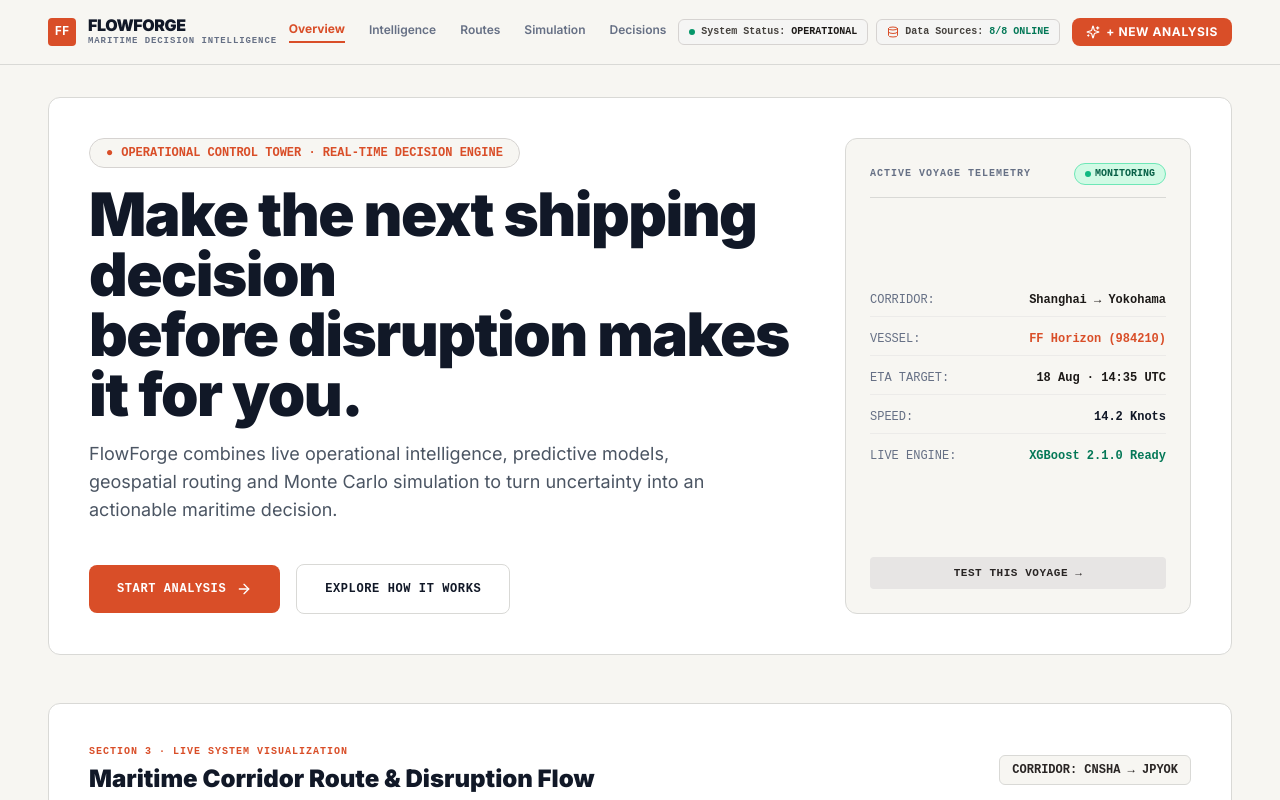
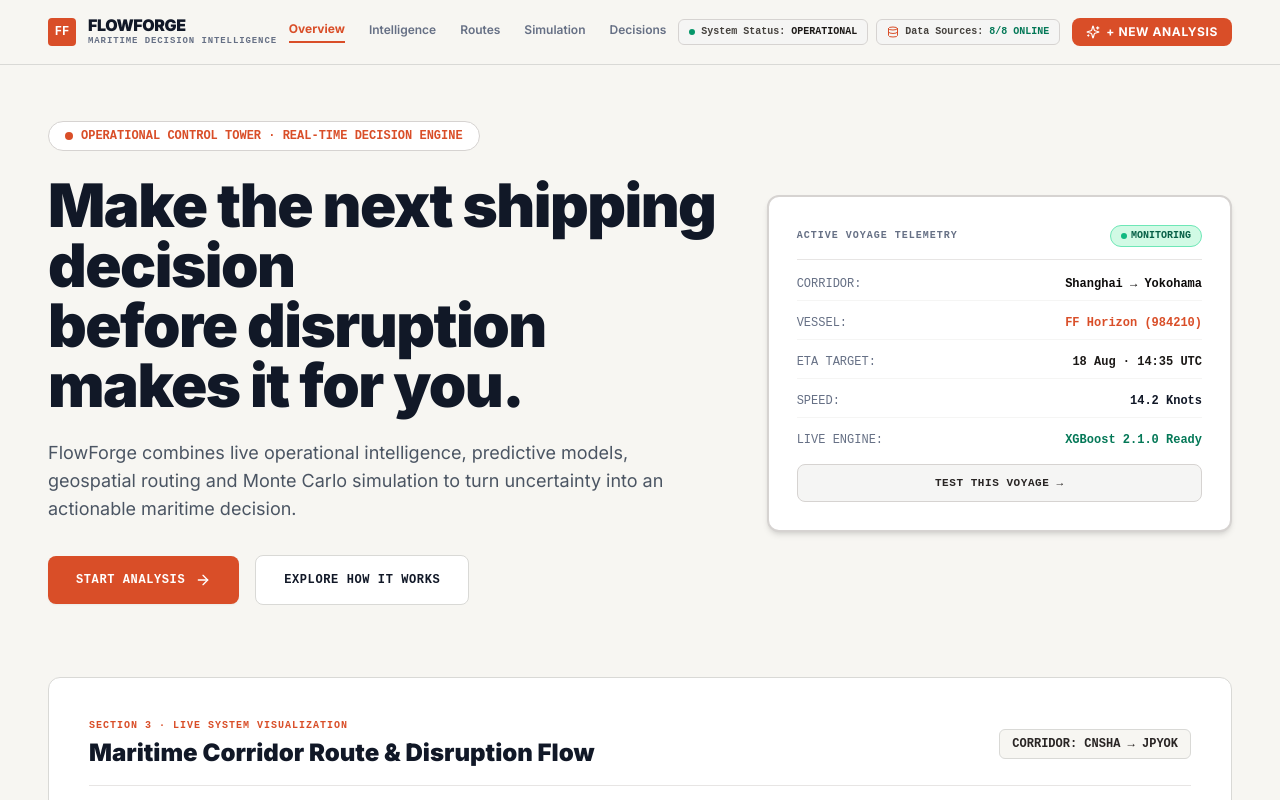
Before and after one commit to rayyanshk03/Flowforge, a Next.js app in the folder frontend/: page / in a window 1280 px wide. Shown: the top 800 px of the page. Built offline with nearby package versions, Linux system fonts and the light colour scheme; no server answers.

Commit message:
style(hero): unbox left headline text and elevate right telemetry control card

```diff
--- a/frontend/app/page.tsx
+++ b/frontend/app/page.tsx
@@ -66,13 +66,13 @@ export default function EnterpriseMaritimeLandingPage() {
       <main className="mx-auto max-w-[1440px] px-5 py-8 md:px-12 space-y-12">
 
         {/* 2. HERO SECTION */}
-        <section className="rounded-xl border border-[#D9D9D6] bg-white p-6 md:p-10 shadow-2xs overflow-hidden">
-          <div className="grid grid-cols-1 lg:grid-cols-12 gap-8 items-stretch">
-            {/* Left Content (8 Columns) */}
-            <div className="lg:col-span-8 space-y-6 flex flex-col justify-between">
-              <div className="space-y-4">
-                <div className="inline-flex items-center gap-2 rounded-full border border-stone-300 bg-[#F7F6F2] px-4 py-1.5 text-xs font-mono font-bold text-[#D94E28]">
-                  <span>●</span> OPERATIONAL CONTROL TOWER · REAL-TIME DECISION ENGINE
+        <section className="py-4 md:py-6">
+          <div className="grid grid-cols-1 lg:grid-cols-12 gap-8 lg:gap-12 items-center">
+            {/* Left Headline & Supporting Text (7 Columns - Sitting Unboxed on Canvas) */}
+            <div className="lg:col-span-7 space-y-6">
+              <div className="inline-flex items-center gap-2 rounded-full border border-stone-300 bg-white px-4 py-1.5 text-xs font-mono font-bold text-[#D94E28] shadow-2xs">
+                <span className="size-2 rounded-full bg-[#D94E28] animate-pulse" />
+                OPERATIONAL CONTROL TOWER · REAL-TIME DECISION ENGINE
               </div>
 
               <h1 className="text-4xl md:text-6xl font-black text-[#111827] tracking-tight leading-[1.1]">
@@ -83,12 +83,11 @@ export default function EnterpriseMaritimeLandingPage() {
               <p className="text-base md:text-lg text-[#4B5563] font-normal leading-relaxed max-w-2xl">
                 FlowForge combines live operational intelligence, predictive models, geospatial routing and Monte Carlo simulation to turn uncertainty into an actionable maritime decision.
               </p>
-              </div>
 
-              <div className="flex flex-wrap items-center gap-4 pt-4 text-xs font-mono font-bold">
+              <div className="flex flex-wrap items-center gap-4 pt-2 text-xs font-mono font-bold">
                 <button
                   onClick={() => setCreateScenarioOpen(true)}
-                  className="rounded-lg bg-[#D94E28] px-7 py-4 text-white shadow-xs hover:bg-[#C8401C] transition-all flex items-center gap-2.5 uppercase tracking-wider text-xs font-extrabold active:scale-[0.98]"
+                  className="rounded-lg bg-[#D94E28] px-7 py-4 text-white shadow-sm hover:bg-[#C8401C] transition-all flex items-center gap-2.5 uppercase tracking-wider text-xs font-extrabold active:scale-[0.98]"
                 >
                   Start Analysis <ArrowRight className="size-4" />
                 </button>
@@ -101,9 +100,9 @@ export default function EnterpriseMaritimeLandingPage() {
               </div>
             </div>
 
-            {/* Right Active Voyage Telemetry Card (4 Columns) */}
-            <div className="lg:col-span-4 rounded-xl border border-[#D9D9D6] bg-[#F7F6F2] p-6 text-xs font-mono space-y-4 shadow-2xs flex flex-col justify-between">
-              <div className="flex items-center justify-between border-b border-[#D9D9D6] pb-3">
+            {/* Right Telemetry Control Card (5 Columns - Bold White Box) */}
+            <div className="lg:col-span-5 rounded-xl border-2 border-stone-300 bg-white p-6 md:p-7 text-xs font-mono space-y-4 shadow-md">
+              <div className="flex items-center justify-between border-b border-stone-200 pb-3">
                 <span className="text-[10px] font-bold text-[#667085] uppercase tracking-widest block">ACTIVE VOYAGE TELEMETRY</span>
                 <span className="text-[10px] font-bold text-emerald-800 bg-emerald-100 border border-emerald-300 px-2.5 py-0.5 rounded-full flex items-center gap-1">
                   <span className="size-1.5 rounded-full bg-emerald-500 animate-pulse" />
@@ -112,31 +111,31 @@ export default function EnterpriseMaritimeLandingPage() {
               </div>
 
               <div className="space-y-3.5 text-[#111827]">
-                <div className="flex justify-between items-center border-b border-stone-200/60 pb-2">
+                <div className="flex justify-between items-center border-b border-stone-100 pb-2">
                   <span className="text-[#667085]">CORRIDOR:</span>
-                  <strong className="font-bold text-stone-900">Shanghai → Yokohama</strong>
+                  <strong className="font-black text-stone-950">Shanghai → Yokohama</strong>
                 </div>
-                <div className="flex justify-between items-center border-b border-stone-200/60 pb-2">
+                <div className="flex justify-between items-center border-b border-stone-100 pb-2">
                   <span className="text-[#667085]">VESSEL:</span>
-                  <strong className="text-[#D94E28] font-bold">FF Horizon (984210)</strong>
+                  <strong className="text-[#D94E28] font-black">FF Horizon (984210)</strong>
                 </div>
-                <div className="flex justify-between items-center border-b border-stone-200/60 pb-2">
+                <div className="flex justify-between items-center border-b border-stone-100 pb-2">
                   <span className="text-[#667085]">ETA TARGET:</span>
                   <strong className="font-bold text-stone-900">18 Aug · 14:35 UTC</strong>
                 </div>
-                <div className="flex justify-between items-center border-b border-stone-200/60 pb-2">
+                <div className="flex justify-between items-center border-b border-stone-100 pb-2">
                   <span className="text-[#667085]">SPEED:</span>
                   <strong className="text-[#111827] font-bold">14.2 Knots</strong>
                 </div>
                 <div className="flex justify-between items-center">
                   <span className="text-[#667085]">LIVE ENGINE:</span>
-                  <strong className="text-emerald-700 font-bold">XGBoost 2.1.0 Ready</strong>
+                  <strong className="text-emerald-700 font-extrabold">XGBoost 2.1.0 Ready</strong>
                 </div>
               </div>
 
               <button
                 onClick={() => setCreateScenarioOpen(true)}
-                className="w-full text-center rounded bg-stone-200 hover:bg-stone-300 transition-colors py-2 text-[11px] font-bold text-stone-800 uppercase tracking-wider mt-2"
+                className="w-full text-center rounded-lg bg-stone-100 hover:bg-stone-200 transition-colors py-2.5 text-[11px] font-bold text-stone-800 uppercase tracking-wider mt-2 border border-stone-300"
               >
                 TEST THIS VOYAGE →
               </button>
```
Lines whose indentation alone changed are shown as unchanged.
